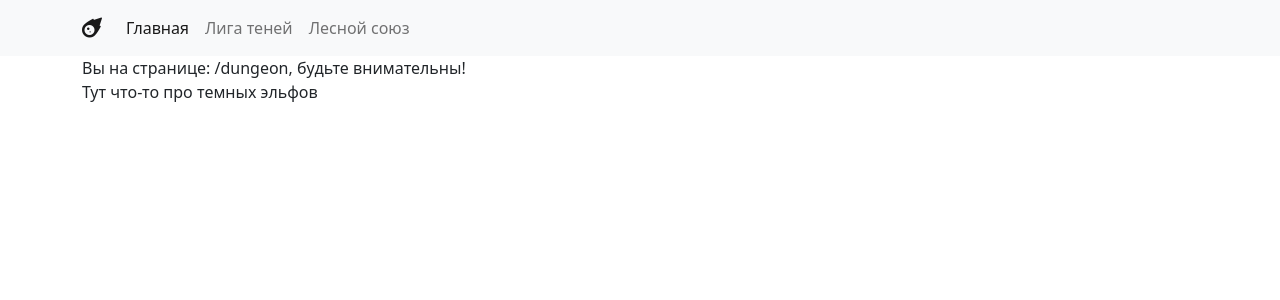
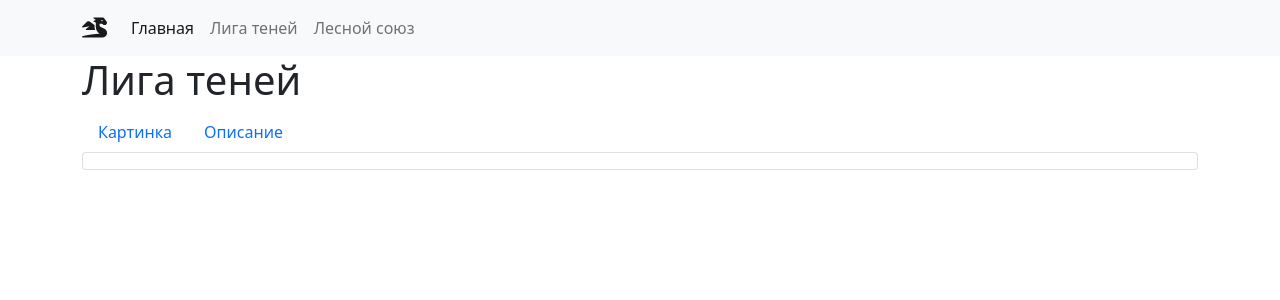
Before and after one commit to MariaSadovn1kova/Project1, a PHP site: page /dungeon in a window 1280 px wide. Shown: the top 300 px of the page. Run offline with PHP 8.4, Linux system fonts and the light colour scheme.

Commit message:
Сверстала страничку лиги теней

```diff
--- a/public/index.php
+++ b/public/index.php
@@ -11,7 +11,7 @@
 <body>
 <nav class="navbar navbar-expand-lg navbar-light bg-light">
     <div class="container">
-    <a class="navbar-brand" href="#"><i class="fas fa-meteor"></i></a>
+    <a class="navbar-brand" href="#"><i class="fas fa-dragon"></i></a>
         <button class="navbar-toggler" type="button" data-bs-toggle="collapse" data-bs-target="#navbarNav" aria-controls="navbarNav" aria-expanded="false" aria-label="Toggle navigation">
         <span class="navbar-toggler-icon"></span>
         </button>
@@ -35,13 +35,12 @@
     <?php
     $url = $_SERVER["REQUEST_URI"];
 
-    echo "Вы на странице: $url, будьте внимательны!<br>";
-
+    // Проверка строки на частичное соответствие
     if ($url == "/") {
         require "../views/main.php";
-    } elseif ($url == "/dungeon") {
+    } elseif (preg_match("#^/dungeon#", $url)) {
         require "../views/dungeon.php";
-    } elseif ($url == "/sylvan") {
+    } elseif (preg_match("#^/sylvan#", $url)) {
         require "../views/sylvan.php";
     }
     ?>
--- a/views/dungeon.php
+++ b/views/dungeon.php
@@ -1 +1,30 @@
-Тут что-то про темных эльфов
+<!-- Блок где мы фиксируем в переменные признаки страницы -->
+<?php
+    $is_image = $url == '/dungeon/image';
+    $is_info = $url == '/dungeon/info';
+?>
+<!-- Шапка страницы -->
+<h1>Лига теней</h1>
+
+<ul class="nav nav-pills">
+  <li class="nav-item">
+    <a class="nav-link <?= $is_image ? "active" : '' ?>" href="/dungeon/image">
+        Картинка
+    </a>
+  </li>
+  <li class="nav-item">
+    <a class="nav-link <?= $is_info ? "active" : '' ?>" href="/dungeon/info">
+        Описание
+    </a>
+  </li>
+</ul>
+<!-- Блок в который мы выводим информацию или картинку -->
+<ul class = "list-group">
+    <li class="list-group-item">
+        <?php if ($is_image) { ?>
+            <img src="https://lh3.googleusercontent.com/proxy/p34oN3kIW5kcMRZX0g_PK54xAehn6rPe3CjikzxvnKGcYitdK3RrNyrULcy4uR_3jM7tfy_i66udehJvujTs-xloEDmMbIGV6cMARyFkU04te8oVM2vmr7U7kIplr-maFQQzXoFP5yt3SW9k98OTFRaC4gyN" alt="">
+        <?php }  else if ($is_info) { ?>
+            Тёмные эльфы – это потомки обычных, лесных эльфов, они отвернулись от поклонения Силанне, теперь их будоражит тьма и секреты, находящиеся в ней. Они ренегаты, подобно некромантам, позже превратившиеся в отдельную расу. Главная жизненная цель тёмного эльфа – познать все секреты тьмы и научиться управлять ею. Эти жители подземелий поклоняются Малассе, которая изредка посвящает высших жрецов тёмных эльфов и безликих в секреты тьмы.
+        <?php }  ?>
+    </li>
+</ul>
```
Also changed, not shown: public/img/025_picture-47918.gif (deleted), public/img/dungeon.png (added).
